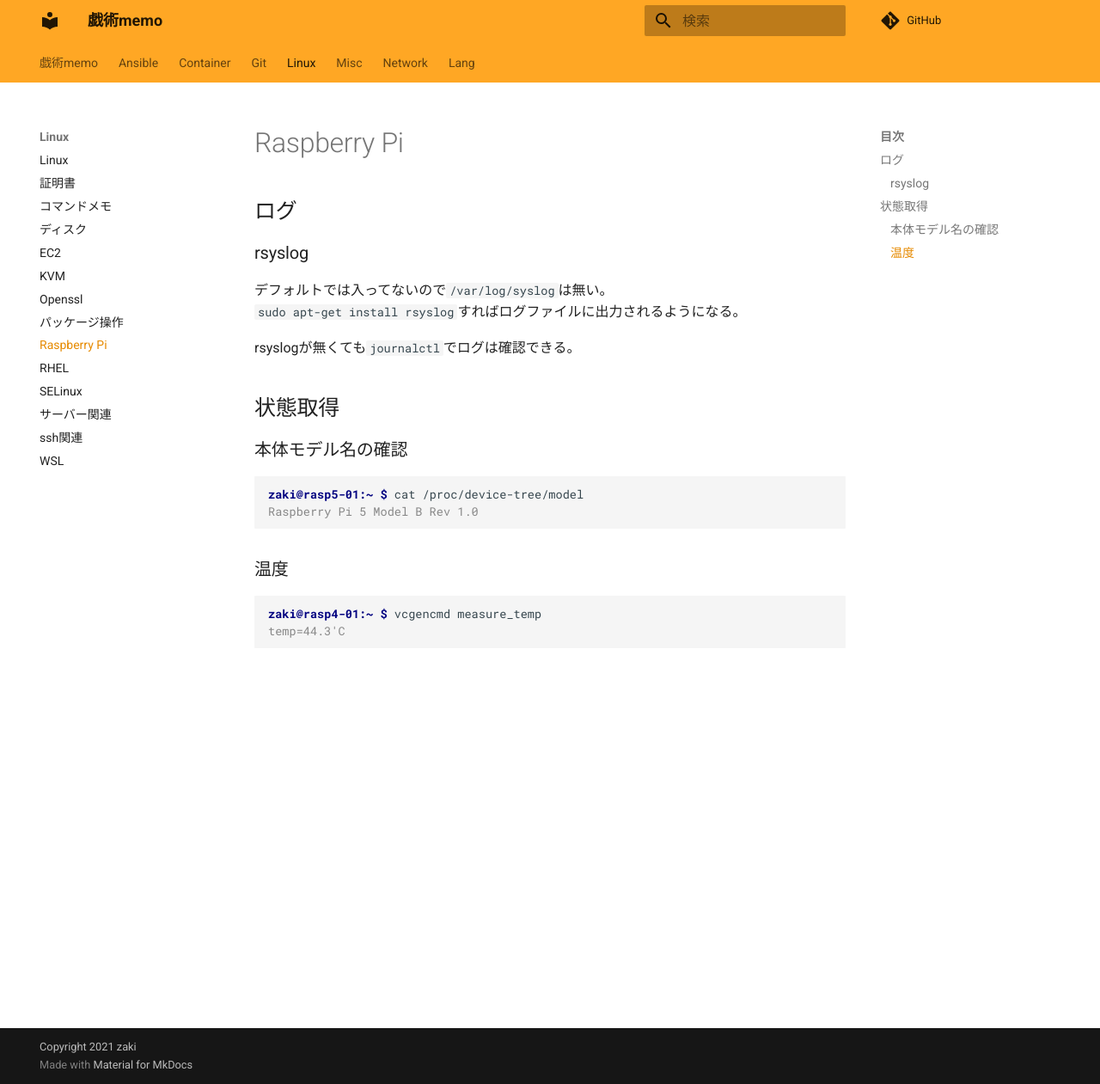
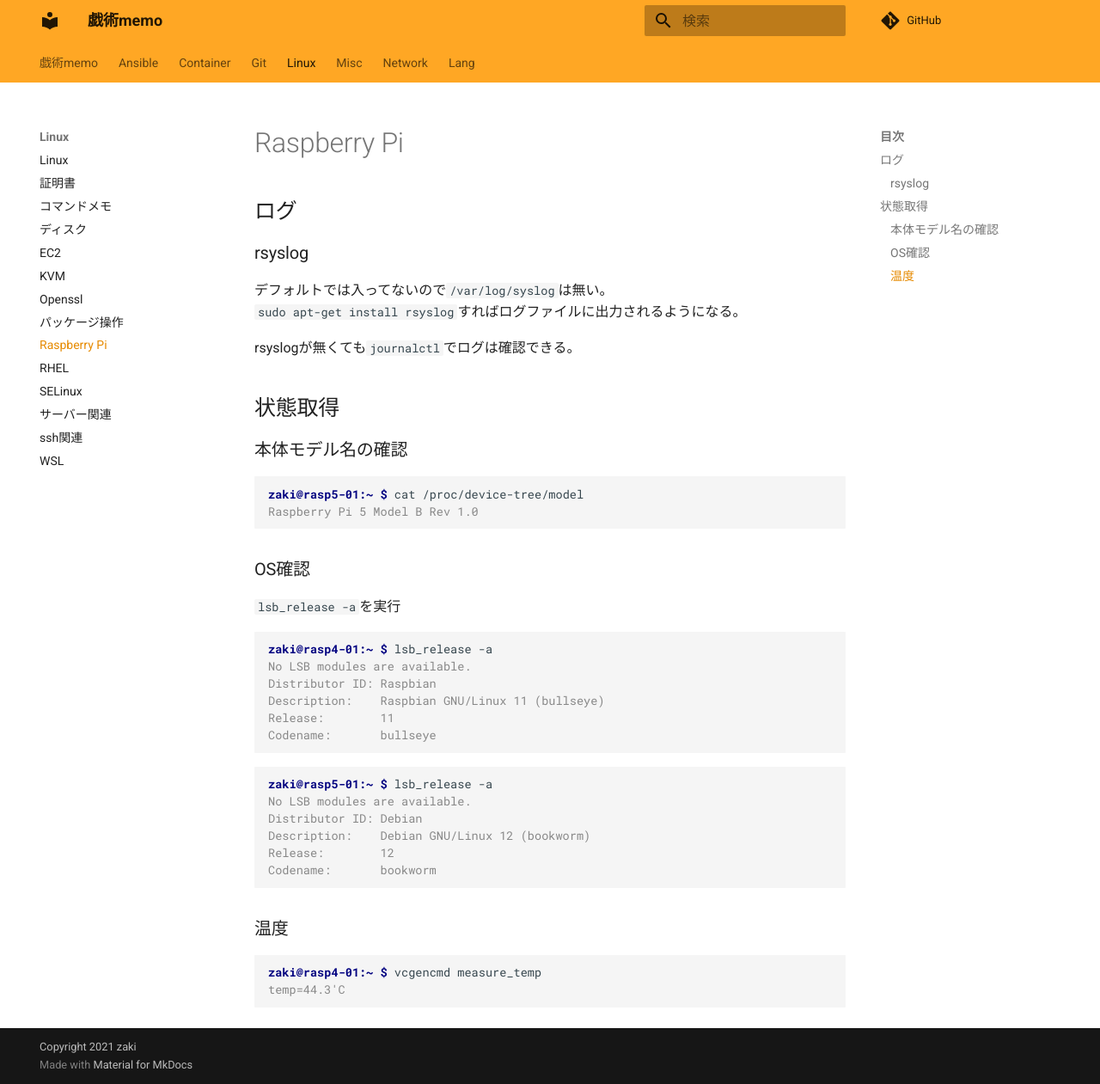
Before and after one commit to zaki-lknr/docs, an MkDocs documentation site: the page built from docs/Linux/raspberrypi.md, in a window 1280 px wide and 1261 px high. Shown: the whole window at 86% size. Built offline with MkDocs 1.6.1 and Material for MkDocs 9.7.7, drawn with Linux system fonts in a browser that asks for light colours; comment, search, counter and statistics services are not loaded.

Commit message:
add: linux/raspberrypi: OS確認

````diff
--- a/docs/Linux/raspberrypi.md
+++ b/docs/Linux/raspberrypi.md
@@ -18,6 +18,28 @@ zaki@rasp5-01:~ $ cat /proc/device-tree/model
 Raspberry Pi 5 Model B Rev 1.0
 ```
 
+### OS確認
+
+`lsb_release -a`を実行
+
+```console
+zaki@rasp4-01:~ $ lsb_release -a
+No LSB modules are available.
+Distributor ID: Raspbian
+Description:    Raspbian GNU/Linux 11 (bullseye)
+Release:        11
+Codename:       bullseye
+```
+
+```console
+zaki@rasp5-01:~ $ lsb_release -a
+No LSB modules are available.
+Distributor ID: Debian
+Description:    Debian GNU/Linux 12 (bookworm)
+Release:        12
+Codename:       bookworm
+```
+
 ### 温度
 
 ```console
````
